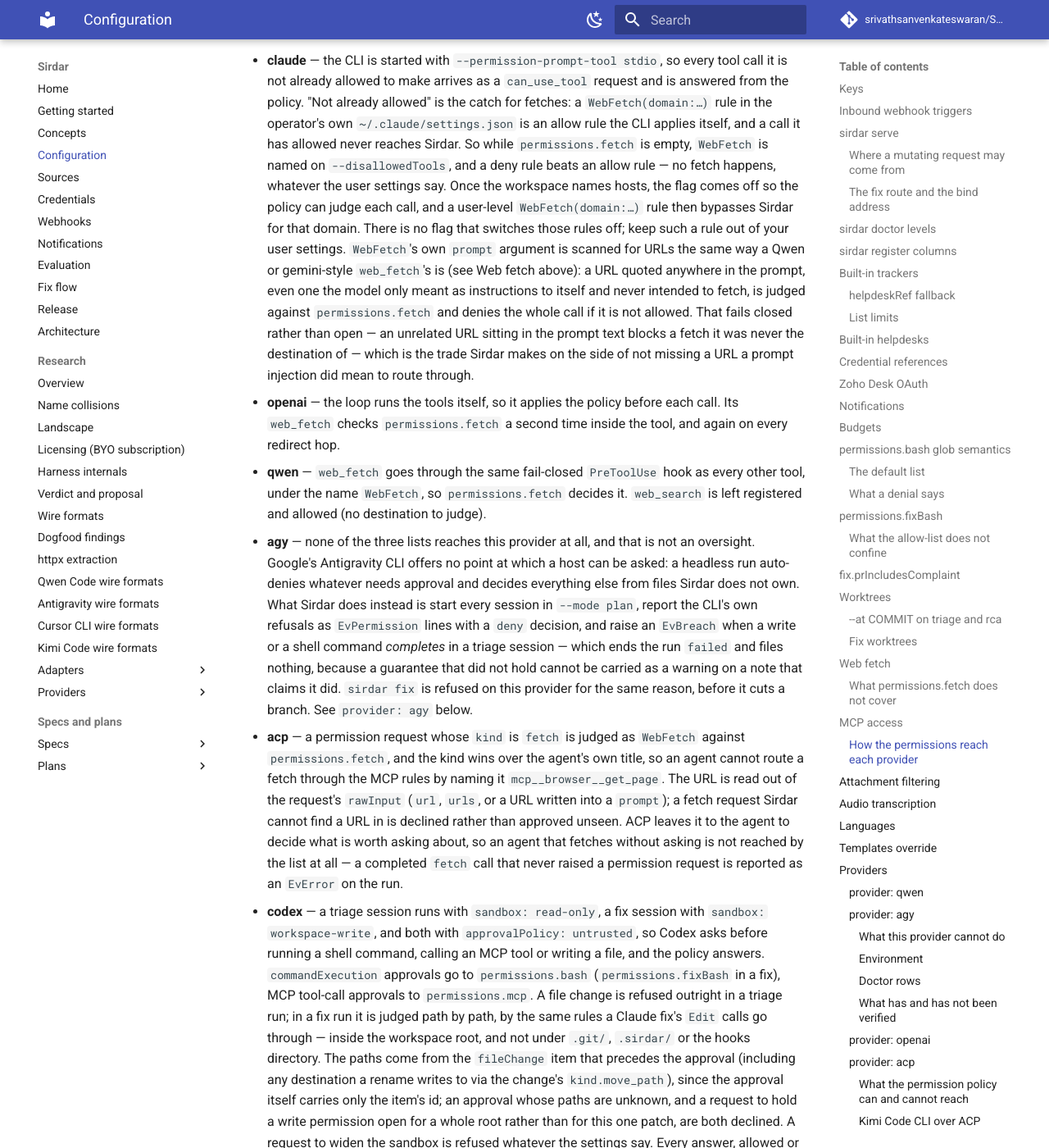
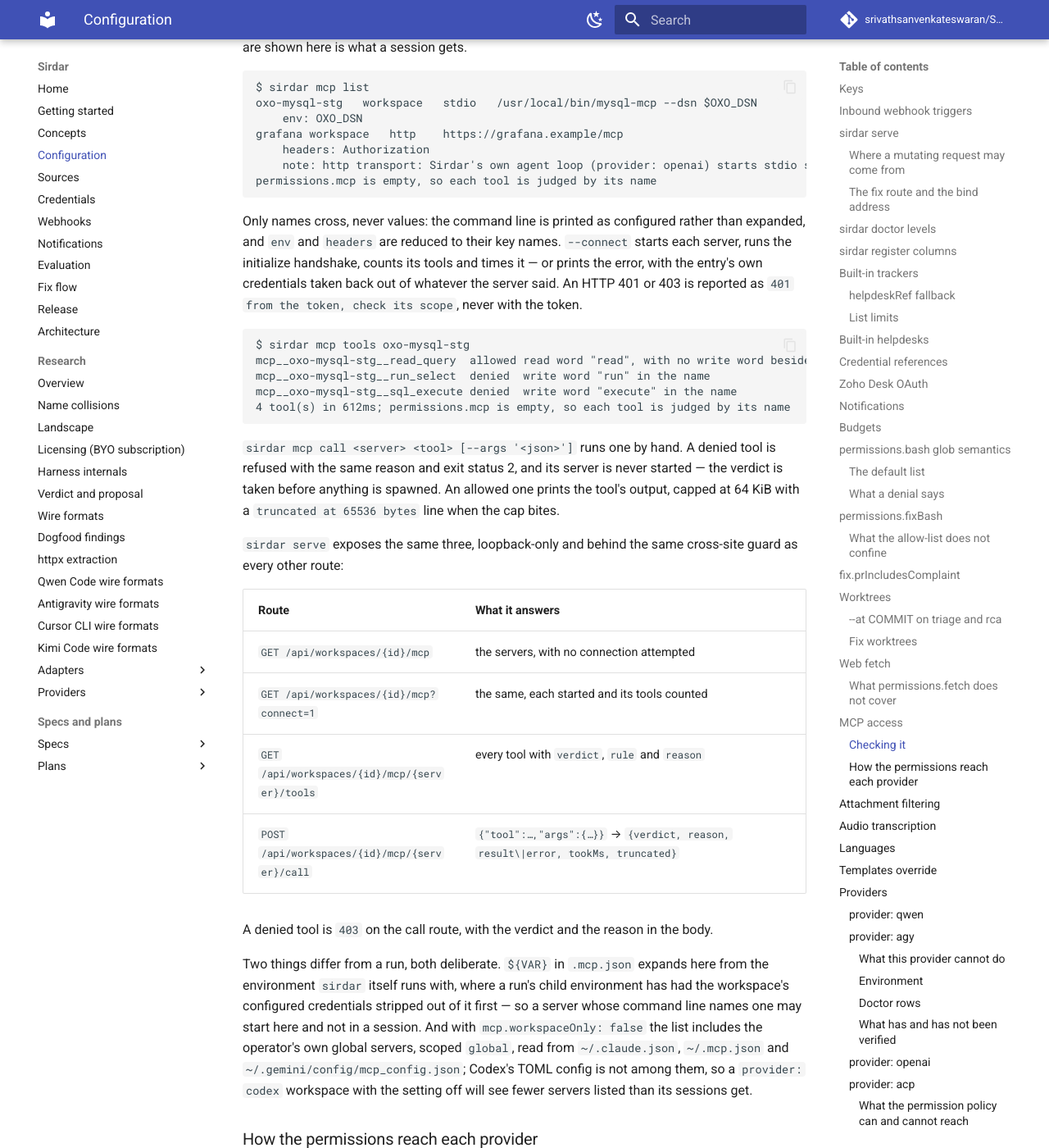
Before and after one commit to srivathsanvenkateswaran/Sirdar, an MkDocs documentation site: the page built from docs/config.md, in a window 1280 px wide and 1400 px high, scrolled down 36046 px. Shown: the whole window at 82% size. Built offline with MkDocs 1.6.1 and Material for MkDocs 9.7.7, drawn with Linux system fonts in a browser that asks for light colours; comment, search, counter and statistics services are not loaded.

Commit message:
docs: checking MCP access, changelog entry, README rows

````diff
--- a/docs/config.md
+++ b/docs/config.md
@@ -1077,6 +1077,61 @@
 heuristic or not. That is the setting to use for a run you want to be read-only by
 construction rather than by naming convention.
 
+### Checking it
+
+Both settings can be read without starting a run, from the CLI or from `sirdar serve`. The
+verdicts come out of the same function the policy calls (`provider.DecideMCPTool`), so what you
+are shown here is what a session gets.
+
+```
+$ sirdar mcp list
+oxo-mysql-stg	workspace	stdio	/usr/local/bin/mysql-mcp --dsn $OXO_DSN
+	env: OXO_DSN
+grafana	workspace	http	https://grafana.example/mcp
+	headers: Authorization
+	note: http transport: Sirdar's own agent loop (provider: openai) starts stdio servers only, …
+permissions.mcp is empty, so each tool is judged by its name
+```
+
+Only names cross, never values: the command line is printed as configured rather than expanded,
+and `env` and `headers` are reduced to their key names. `--connect` starts each server, runs the
+initialize handshake, counts its tools and times it — or prints the error, with the entry's own
+credentials taken back out of whatever the server said. An HTTP 401 or 403 is reported as
+`401 from the token, check its scope`, never with the token.
+
+```
+$ sirdar mcp tools oxo-mysql-stg
+mcp__oxo-mysql-stg__read_query	allowed	read word "read", with no write word beside it
+mcp__oxo-mysql-stg__run_select	denied	write word "run" in the name
+mcp__oxo-mysql-stg__sql_execute	denied	write word "execute" in the name
+4 tool(s) in 612ms; permissions.mcp is empty, so each tool is judged by its name
+```
+
+`sirdar mcp call <server> <tool> [--args '<json>']` runs one by hand. A denied tool is refused
+with the same reason and exit status 2, and its server is never started — the verdict is taken
+before anything is spawned. An allowed one prints the tool's output, capped at 64 KiB with a
+`truncated at 65536 bytes` line when the cap bites.
+
+`sirdar serve` exposes the same three, loopback-only and behind the same cross-site guard as
+every other route:
+
+| Route | What it answers |
+|---|---|
+| `GET /api/workspaces/{id}/mcp` | the servers, with no connection attempted |
+| `GET /api/workspaces/{id}/mcp?connect=1` | the same, each started and its tools counted |
+| `GET /api/workspaces/{id}/mcp/{server}/tools` | every tool with `verdict`, `rule` and `reason` |
+| `POST /api/workspaces/{id}/mcp/{server}/call` | `{"tool":…,"args":{…}}` → `{verdict, reason, result\|error, tookMs, truncated}` |
+
+A denied tool is `403` on the call route, with the verdict and the reason in the body.
+
+Two things differ from a run, both deliberate. `${VAR}` in `.mcp.json` expands here from the
+environment `sirdar` itself runs with, where a run's child environment has had the workspace's
+configured credentials stripped out of it first — so a server whose command line names one may
+start here and not in a session. And with `mcp.workspaceOnly: false` the list includes the
+operator's own global servers, scoped `global`, read from `~/.claude.json`, `~/.mcp.json` and
+`~/.gemini/config/mcp_config.json`; Codex's TOML config is not among them, so a `provider: codex`
+workspace with the setting off will see fewer servers listed than its sessions get.
+
 ### How the permissions reach each provider
 
 `permissions.bash`, `permissions.mcp` and `permissions.fetch` are one policy, applied at
````
Also changed, not shown: CHANGELOG.md (+20 -1 lines), README.md (+3 -0 lines).
